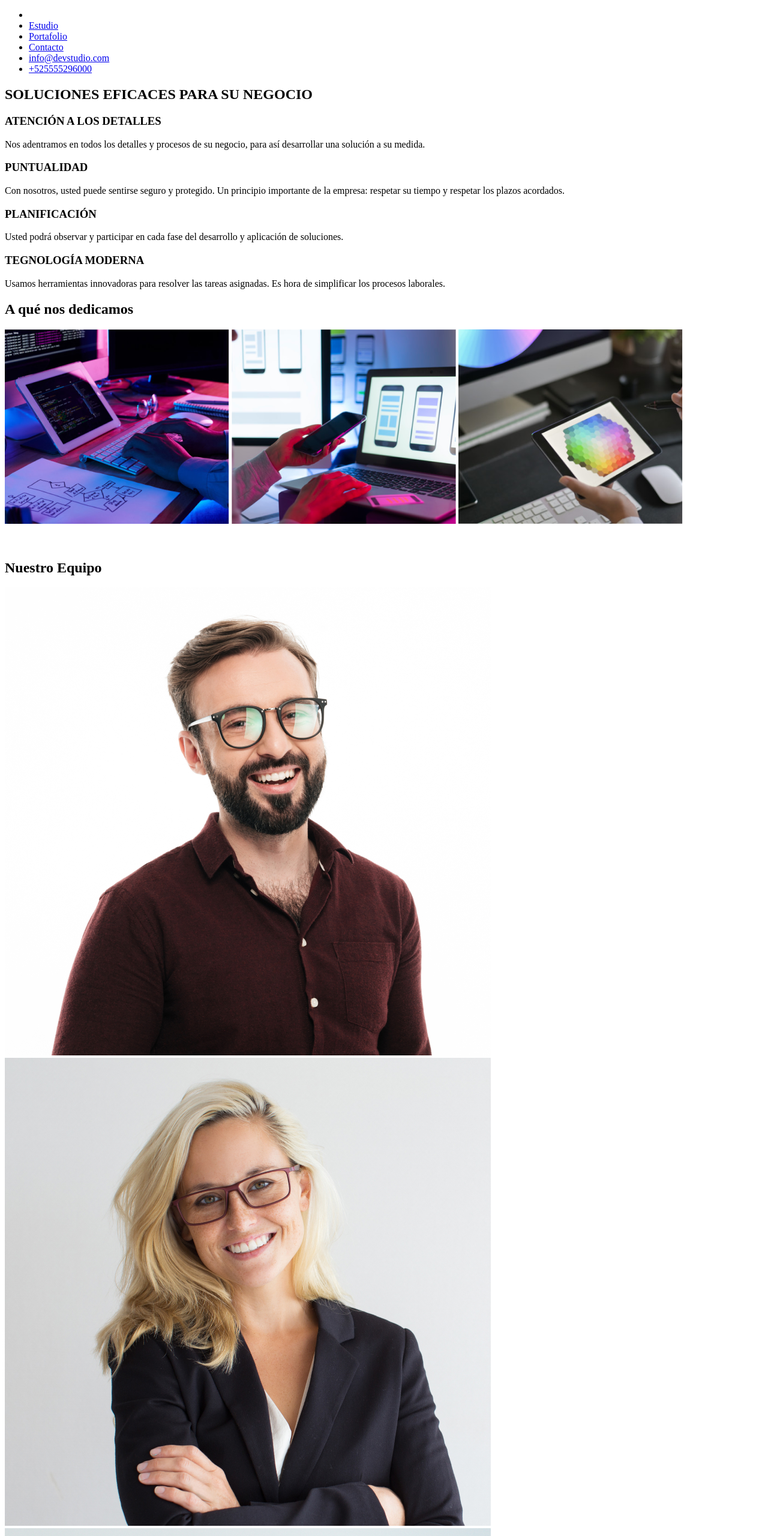
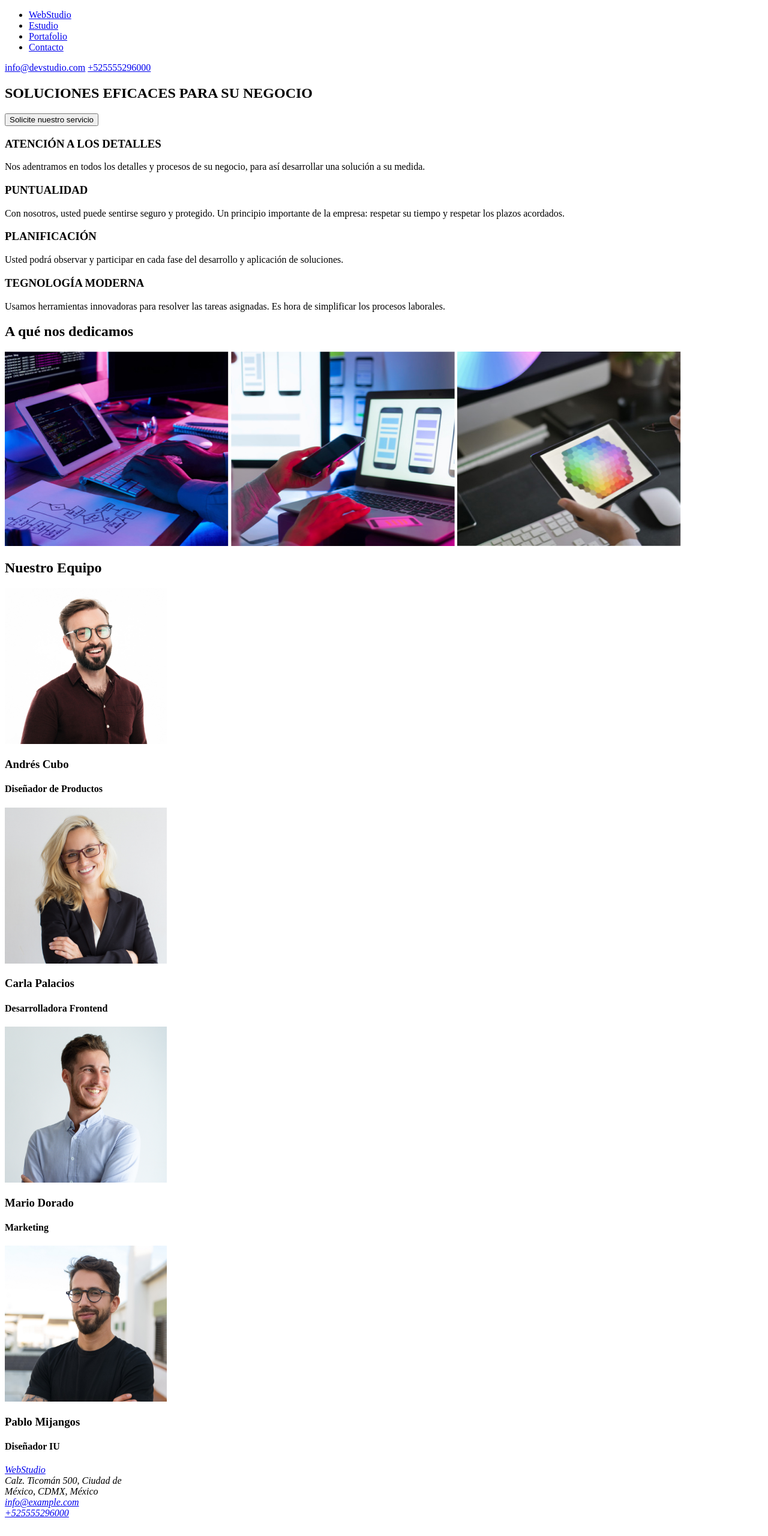
Before and after one commit to JenniGomez04/Goit-markup-hw-02, a plain HTML site: page index.html in a window 1280 px wide. Shown: the top 2560 px of the page at 60% size. After the commit the page ends 2539 px from the top, so only its background shows below. Drawn offline with Linux system fonts and the light colour scheme.

Commit message:
File Updated

```diff
--- a/index.html
+++ b/index.html
@@ -12,24 +12,31 @@
 <!-- Encabezado de la Web apartir de aqui-->
 
    <body>
-     <header>
+    <header>
         <nav>
+
            <ul>
-                <li><img src=""></li>
+                <li><a href="#">WebStudio</a></li>
                 <li><a href="#">Estudio</a></li>
                 <li><a href="#">Portafolio</a></li>
                 <li><a href="#">Contacto</a></li>
 
-                <li><a href="info@devstudio.com">info@devstudio.com</a></li>
-                <li><a href="+525555296000">+525555296000</a></li>
-
            </ul>
         </nav>
 
-             </header>
+     <section>
+
+        <a href="mailto:info@devstudio.com">info@devstudio.com</a>
+        <a href="tel:+525555296000">+525555296000</a>
+
+     </section>
+
+
+    </header>
      <section>
         <div id="banner">
             <h1>SOLUCIONES EFICACES PARA SU NEGOCIO</h1>
+            <button>Solicite nuestro servicio</button>
         </div>
 
      </section>
@@ -47,38 +54,45 @@
             <p>Usamos herramientas innovadoras para resolver las tareas asignadas. Es hora de simplificar los procesos laborales.</p>
         </section>
 
-        <h2>A qué nos dedicamos</h2>
+        <section>
+            <h2>A qué nos dedicamos</h2>
+        </section>
 
         <section class="Imagenes">
-            <img src="img/imagen 1.png" alt="Servicio 1">
-            <img src="img/imagen 2.png" alt="Servicio 2">
-            <img src="img/imagen 3.png" alt="Servicio 3">
+            <img src="img/Service 1.jpg" alt="Service 1" width="373">
+            <img src="img/Service 2.jpg" alt="Service 2" width="373">
+            <img src="img/Service 3.jpg" alt="Service 3" width="373">
         </section>
 
-        <br></br>
-
-        <h2>Nuestro Equipo</h2>
+        <section>
+            <h2>Nuestro Equipo</h2>
+        </section>
 
         <section class="Perfiles">
-            <img src="img/Andres Cubo.jpg" alt="D">
-            <img src="img/Carla Palacios.jpg" alt="Desarrolladora Frontend">
-            <img src="img/Mario Dorado.jpg" alt="p">
-            <img src="img/Pablo Mijangos.jpg" alt="n">
+            <img src="img/Andres Cubo.jpg" alt="Product Designer profile" width="270">
+            <h3>Andrés Cubo</h3><h4>Diseñador de Productos</h4>
+            <img src="img/Carla Palacios.jpg" alt="Front-end Developer profile" width="270">
+            <h3>Carla Palacios</h3><h4>Desarrolladora Frontend</h4>
+            <img src="img/Mario Dorado.jpg" alt="Marketing profile" width="270">
+            <h3>Mario Dorado</h3><h4>Marketing</h4>
+            <img src="img/Pablo Mijangos.jpg" alt="Designer IU profile" width="270">
+            <h3>Pablo Mijangos</h3><h4>Diseñador IU</h4>
 
         </section>
      </article>
      <footer>
-        <ul>
-            <a href="WebStudio" target="_blank">WebStudio</a>
-            <address>Calz. Ticomán 500, Ciudad de México, CDMX, México</address> </ul>
-            <address><a href="info@example.com" target="_blank">info@example.com</a></address>
-            <address><a href="+525555296000" target="_blank">+525555296000</a></address>
-         </ul>
+
+        <address>
+            <a href="WebStudio">WebStudio</a><br>
+            Calz. Ticomán 500, Ciudad de <br>
+            México, CDMX, México <br>
+            <a href="mailto:info@example.com">info@example.com</a><br>
+            <a href="tel:+525555296000">+525555296000</a>
+        </address>
 
      </footer>
 
 
    </body>
 
-
 </html>
```
Also changed, not shown: img/Estudio Web.png (added), img/Service 1.jpg (added), img/Service 2.jpg (added), img/Service 3.jpg (added), img/imagen 1.png (deleted), img/imagen 2.png (deleted), img/imagen 3.png (deleted).
